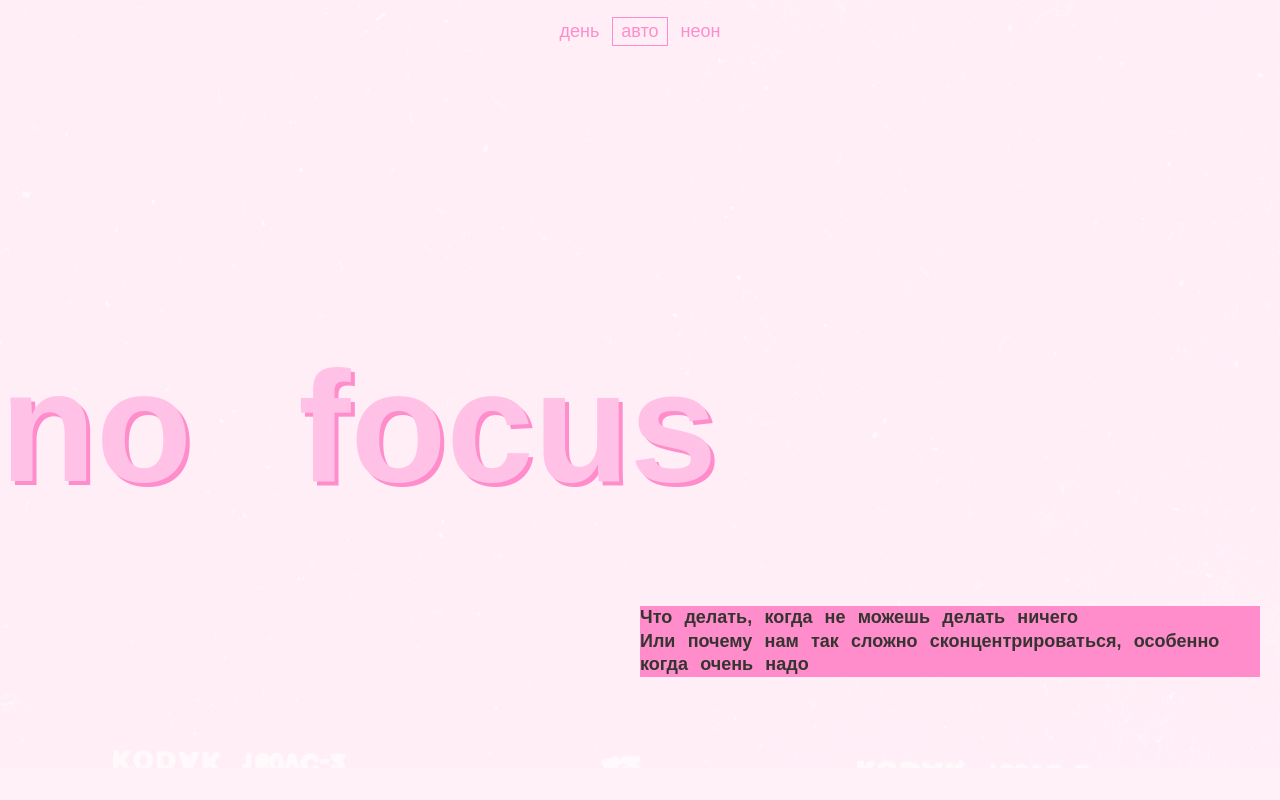
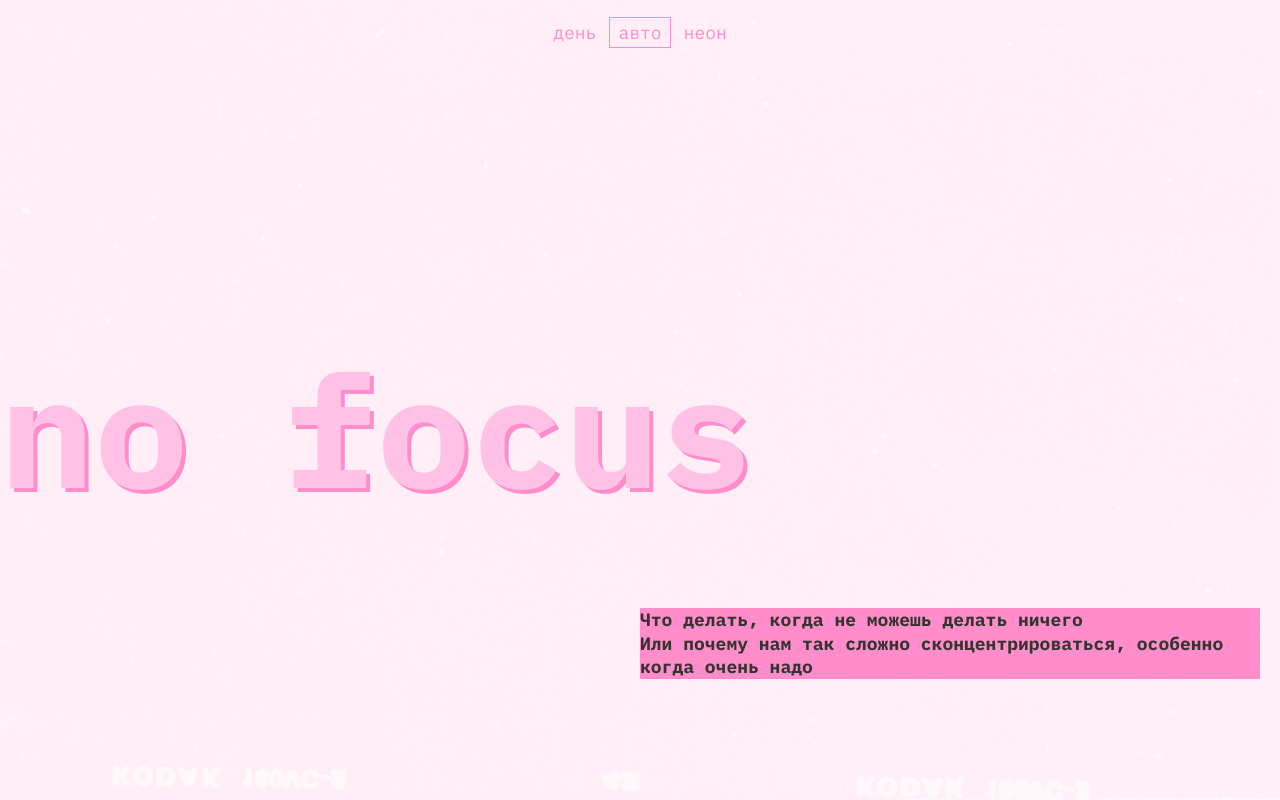
Before and after one commit to echidnartem/slozhno-sosredotochitsya-ad, a plain HTML site: page index.html in a window 1280 px wide. Shown: the top 800 px of the page. Drawn offline with Linux system fonts and the light colour scheme.

Commit message:
Adjustments

```diff
--- a/index.html
+++ b/index.html
@@ -6,6 +6,7 @@
     <meta name="viewport" content="width=device-width, initial-scale=1.0" />
     <title>Сложно сосредоточиться</title>
     <meta name="color-scheme" content="dark light" />
+    <link rel="stylesheet" href="./fonts/fonts.css" />
     <link rel="stylesheet" href="./styles/variables.css" />
     <link rel="stylesheet" href="./styles/globals.css" />
     <link rel="stylesheet" href="./styles/style.css" />
--- a/styles/style.css
+++ b/styles/style.css
@@ -3,8 +3,12 @@
   font-family: var(--font-family);
   font-weight: var(--font-weight-regular);
   font-size: var(--font-size-main);
-  word-spacing: 0.4em;
   background-color: var(--background-color);
+  background-image: var(--path-background-image);
+  background-repeat: no-repeat;
+  background-position: center;
+  background-size: cover;
+  background-attachment: fixed;
   max-block-size: 100%;
   max-inline-size: 100%;
 }
@@ -12,11 +16,6 @@
 .header {
   position: relative;
   padding: 0 var(--main-padding);
-  background-image: var(--path-background-image);
-  background-repeat: no-repeat;
-  background-position: center;
-  background-size: cover;
-  background-attachment: fixed;
   min-block-size: var(--main-min-block-size);
 }
 
@@ -117,7 +116,6 @@
   letter-spacing: 0%;
   text-transform: lowercase;
   text-shadow: 4px 4px 0 var(--accent-color);
-  word-spacing: 0.4em;
 }
 
 .main {
```
